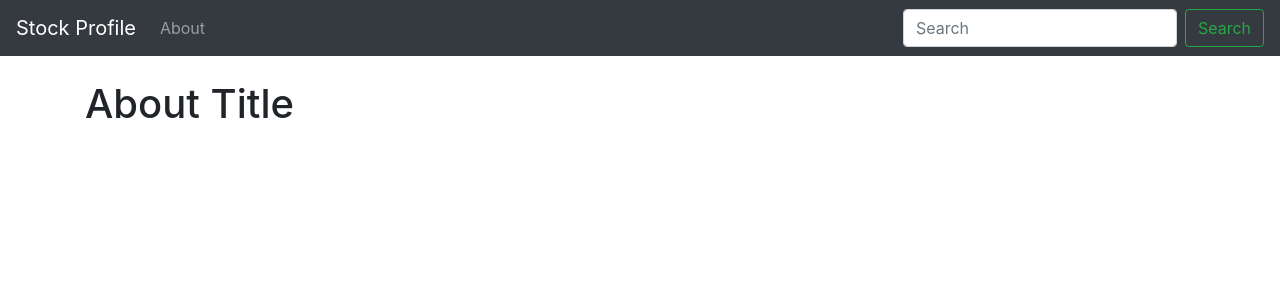
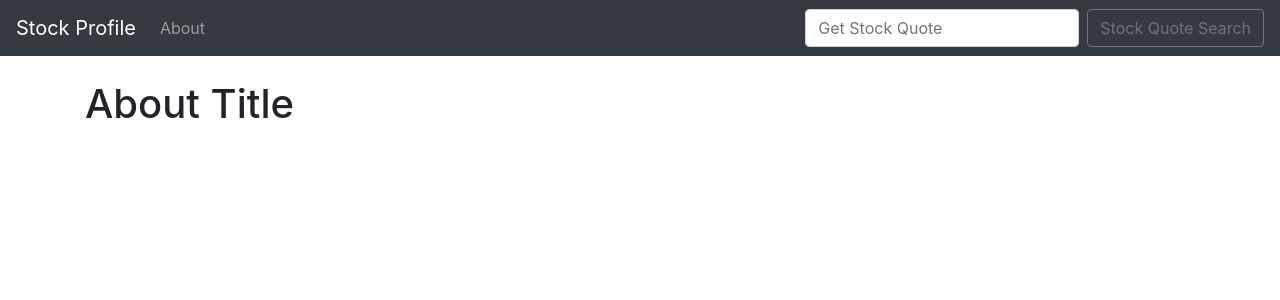
Before and after one commit to chackop/djstocks, a Django app: page /about.html in a window 1280 px wide. Shown: the top 300 px of the page. Run offline with Django 3.2, Linux system fonts and the light colour scheme; some libraries are stand-ins or nearby versions.

Commit message:
added ticker symbol

```diff
--- a/quotes/templates/base.html
+++ b/quotes/templates/base.html
@@ -23,9 +23,11 @@
                     <a class="nav-link" href="{% url 'about' %}">About</a>
                 </li>
             </ul>
-            <form class="form-inline my-2 my-lg-0">
-            <input class="form-control mr-sm-2" type="search" placeholder="Search" aria-label="Search">
-            <button class="btn btn-outline-success my-2 my-sm-0" type="submit">Search</button>
+            <form action="{% url 'home' %}" class="form-inline my-2 my-lg-0" method="POST">
+              {% csrf_token %}
+              <input class="form-control mr-sm-2" type="search" placeholder="Get Stock Quote" aria-label="Get Stock Quote" name="ticker">
+              <button class="btn btn-outline-secondary my-2 my-sm-0" type="submit">
+              Stock Quote Search</button>
             </form>
         </div>
     </nav>
--- a/quotes/views.py
+++ b/quotes/views.py
@@ -6,15 +6,21 @@ from django.shortcuts import render
 def home(request):
     import requests
     import json
-    api_request = requests.get(
-        "https://cloud.iexapis.com/stable/stock/aapl/quote?token=pk_c6e36757831f4bb287427656aec5840e")
 
-    try:
-        api = json.loads(api_request.content)
-    except Exception as identifier:
-        api = "Error..."
+    if request.method == 'POST':
+        ticker = request.POST['ticker']
 
-    return render(request, 'home.html', {'api': api})
+        api_request = requests.get(
+            "https://cloud.iexapis.com/stable/stock/" + ticker + "/quote?token=pk_c6e36757831f4bb287427656aec5840e")
+
+        try:
+            api = json.loads(api_request.content)
+        except Exception as identifier:
+            api = "Error..."
+        return render(request, 'home.html', {'api': api})
+
+    else:
+        return render(request, 'home.html', {'ticker': "Enter ticker symbol"})
 
 
 def about(request):
```
Also changed, not shown: quotes/templates/home.html (+19 -1 lines).
